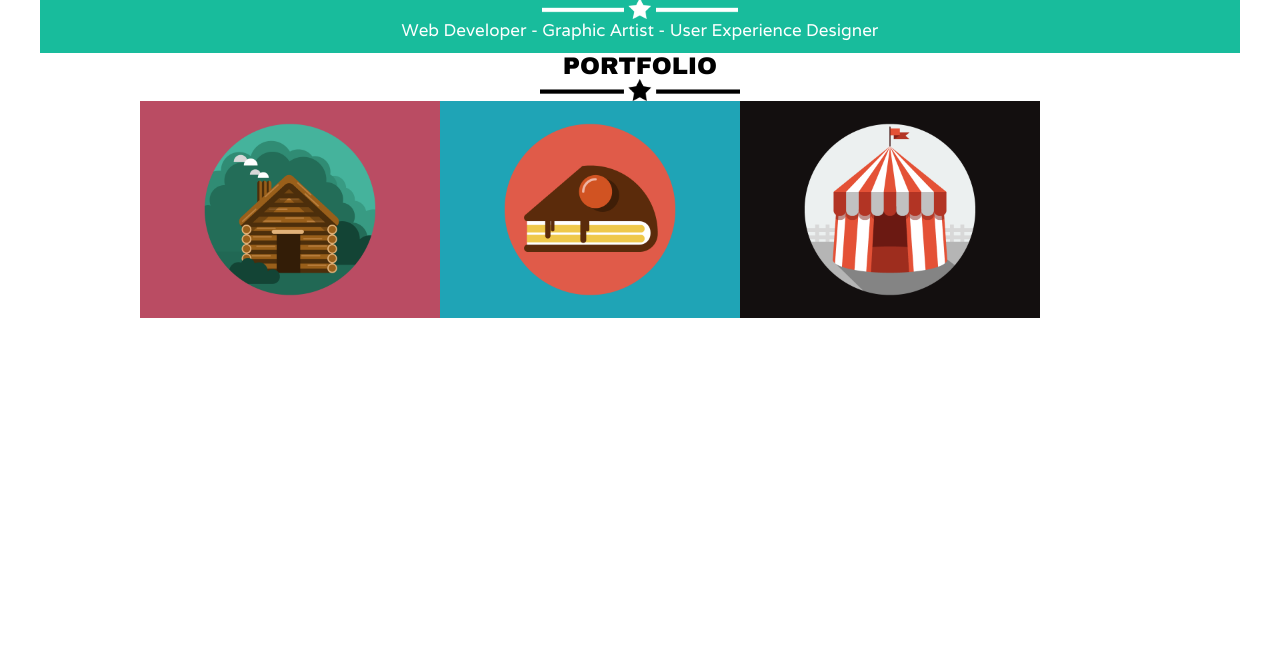
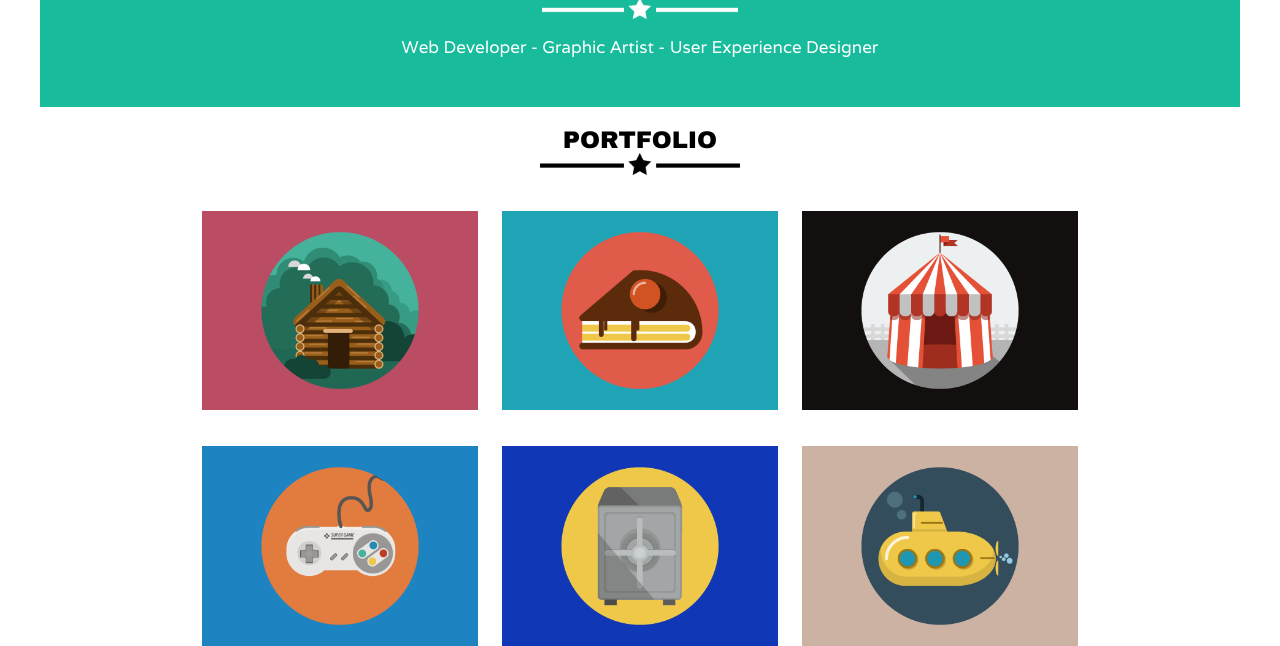
Before and after one commit to claussfrank/Frelancer, a plain HTML site: page index.html in a window 1280 px wide. Shown: the part 306-952 px from the top of the page. Before the commit the page ends 800 px from the top, so only its background shows below. Drawn offline with Linux system fonts and the light colour scheme.

Commit message:
tercera seccion

```diff
--- a/css/common.css
+++ b/css/common.css
@@ -15,10 +15,12 @@
   font-family: 'Varela', sans-serif;
   color: white;
   font-size: 17px;
+  padding: 17px;
+  margin-bottom: 20px;
 }
-.paddingCero{
-  padding: 0 !important;
+
+.paddingImagenes{
+  padding-left: 1%;
+  padding-right:1%;
+  padding-top: 3%;
 }
-.paddingImagenes{
-  padding-right:2px !important;
-}
--- a/css/grid-system.css
+++ b/css/grid-system.css
@@ -23,6 +23,9 @@
 .col-1{
   /*(1/12)*100*/
   width: 8.33%;
+}
+.col-1yMedia{
+  width: 12.495%
 }
 .col-2{
   /*(2/12)*100*/
--- a/css/main.css
+++ b/css/main.css
@@ -29,4 +29,5 @@ header{
   font-family: 'Archivo Black', sans-serif;
   color:black;
   font-size: 1.5em;
+  margin-top: 20px;
 }
--- a/index.html
+++ b/index.html
@@ -45,20 +45,27 @@
 	<section id="portfolio" class="container">
 		<div class="row">
 			<div class="col-5"></div> <!--Damos un pequeño espacio  -->
-			<div class="col-2 centrar paddingCero">PORTFOLIO</div>
+			<div class="col-2 centrar ">PORTFOLIO</div>
 			<div class="col-5"></div> <!--Damos un pequeño espacio  -->
 		</div>
 		<div class="row">
 			<div class="col-5"></div> <!--Damos un pequeño espacio  -->
-			<img src="assets/images/portfolio/estrellaNegra.png" class="col-2 paddingCero">
+			<img src="assets/images/portfolio/estrellaNegra.png" class="col-2">
 			<div class="col-5"></div> <!--Damos un pequeño espacio  -->
 		</div>
 		<div class="row">
-			<div class="col-1"></div> <!--Damos un pequeño espacio  -->
-			<img src="assets/images/portfolio/cabin.png" class="col-3 ">
-			<img src="assets/images/portfolio/cake.png" class="col-3 ">
-			<img src="assets/images/portfolio/circus.png" class="col-3 ">
-			<div class="col-1"></div> <!--Damos un pequeño espacio  -->
+			<div class="col-1yMedia"></div> <!--Damos un pequeño espacio  -->
+			<img src="assets/images/portfolio/cabin.png" class="col-3 paddingImagenes">
+			<img src="assets/images/portfolio/cake.png" class="col-3 paddingImagenes">
+			<img src="assets/images/portfolio/circus.png" class="col-3 paddingImagenes">
+			<div class="col-1yMedia"></div> <!--Damos un pequeño espacio  -->
+		</div>
+		<div class="row">
+			<div class="col-1yMedia"></div> <!--Damos un pequeño espacio  -->
+			<img src="assets/images/portfolio/game.png" class="col-3 paddingImagenes">
+			<img src="assets/images/portfolio/safe.png" class="col-3 paddingImagenes">
+			<img src="assets/images/portfolio/submarine.png" class="col-3 paddingImagenes">
+			<div class="col-1yMedia"></div> <!--Damos un pequeño espacio  -->
 		</div>
 	</section>
 
```
